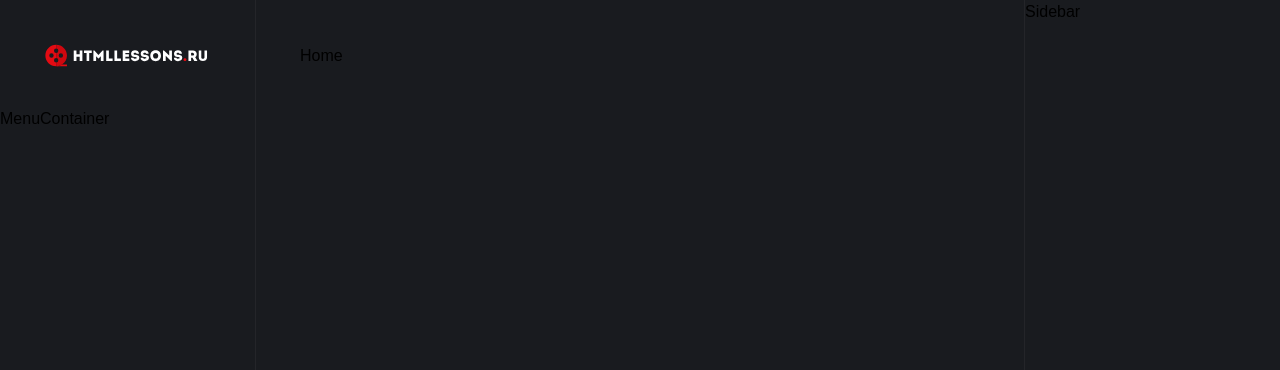
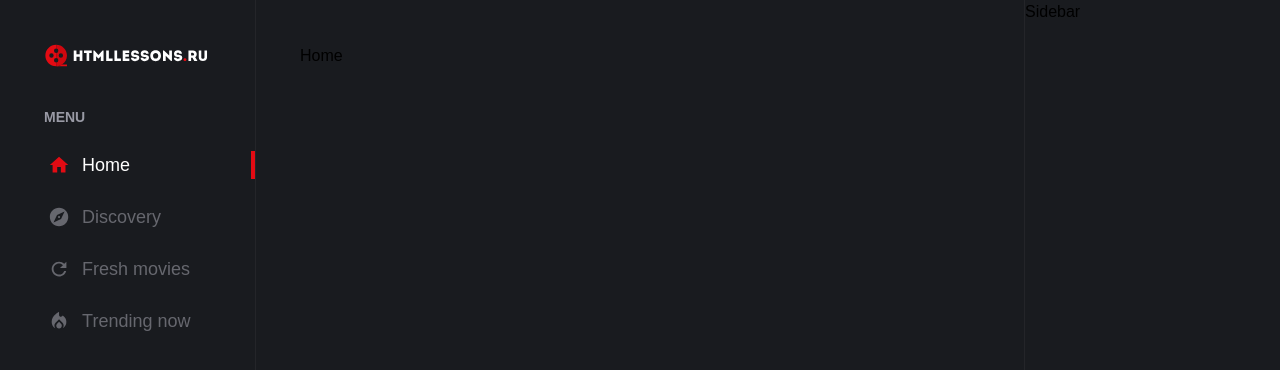
Before and after one commit to AlexKuv/online-cinema_training, a Next.js app in the folder client/: page / in a window 1280 px wide. Shown: the top 370 px of the page. Built offline with nearby package versions, Linux system fonts and the light colour scheme.

Commit message:
creating a navigation component

```diff
--- /dev/null
+++ b/client/app/components/layout/Navigation/MenuContainer/Menu.module.css
@@ -0,0 +1,42 @@
+.menu {
+  @apply mb-14 animate-fade;
+
+  .heading {
+    @apply text-gray-500 uppercase text-sm font-semibold pl-layout;
+  }
+
+  .ul {
+    > li {
+      @apply px-8 border-r-4 border-r-transparent transition-colors;
+
+      > a {
+        @apply flex items-center text-gray-600 px-4 mt-6 cursor-pointer;
+
+        > span,
+        > svg {
+          @apply transition-colors;
+        }
+
+        > span {
+          @apply ml-3 text-lg hover:text-white;
+        }
+
+        > svg {
+          @apply text-2lg;
+        }
+      }
+
+      &.active {
+        @apply border-r-primary;
+
+        > a > span {
+          @apply text-white;
+        }
+
+        > a > svg {
+          @apply fill-primary;
+        }
+      }
+    }
+  }
+}
--- /dev/null
+++ b/client/app/components/layout/Navigation/MenuContainer/Menu.tsx
@@ -0,0 +1,23 @@
+import { FC } from 'react'
+
+import { IMenu } from './menu.interface'
+import MenuItem from './MenuItem'
+import AuthItems from './auth/AuthItems'
+
+import styles from './Menu.module.css'
+
+const Menu: FC<{ menu: IMenu }> = ({ menu: { items, title } }) => {
+  return (
+    <div className={styles.menu}>
+      <div className={styles.heading}>{title}</div>
+      <ul className={styles.ul}>
+        {items.map((item) => (
+          <MenuItem item={item} key={item.link} />
+        ))}
+        {title === 'General' ? <AuthItems /> : null}
+      </ul>
+    </div>
+  )
+}
+
+export default Menu
--- a/client/app/components/layout/Navigation/MenuContainer/MenuContainer.tsx
+++ b/client/app/components/layout/Navigation/MenuContainer/MenuContainer.tsx
@@ -1,7 +1,10 @@
 import { FC } from 'react'
 
+import Menu from './Menu'
+import { firstMenu } from './menu.data'
+
 const MenuContainer: FC = () => {
-  return <div>MenuContainer</div>
+  return <Menu menu={firstMenu}></Menu>
 }
 
 export default MenuContainer
--- /dev/null
+++ b/client/app/components/layout/Navigation/MenuContainer/MenuItem.tsx
@@ -0,0 +1,28 @@
+import { FC } from 'react'
+import { useRouter } from 'next/router'
+import Link from 'next/link'
+import cn from 'classnames'
+
+import { IMenuItem } from './menu.interface'
+import MaterialIcon from '@/components/ui/MaterialIcon'
+
+import styles from './Menu.module.css'
+
+const MenuItem: FC<{ item: IMenuItem }> = ({ item }) => {
+  const { asPath } = useRouter()
+
+  return (
+    <li
+      className={cn({
+        [styles.active]: asPath === item.link,
+      })}
+    >
+      <Link href={item.link}>
+        <MaterialIcon name={item.icon} />
+        <span>{item.title}</span>
+      </Link>
+    </li>
+  )
+}
+
+export default MenuItem
--- /dev/null
+++ b/client/app/components/layout/Navigation/MenuContainer/auth/AuthItems.tsx
@@ -0,0 +1,7 @@
+import { FC } from 'react'
+
+const AuthItems: FC = () => {
+  return <div>AuthItems</div>
+}
+
+export default AuthItems
--- /dev/null
+++ b/client/app/components/layout/Navigation/MenuContainer/auth/LogoutButton.tsx
@@ -0,0 +1,7 @@
+import { FC } from 'react'
+
+const LogoutButton: FC = () => {
+  return <div>LogoutButton</div>
+}
+
+export default LogoutButton
--- /dev/null
+++ b/client/app/components/layout/Navigation/MenuContainer/menu.data.ts
@@ -0,0 +1,32 @@
+import { IMenu } from './menu.interface'
+
+export const firstMenu: IMenu = {
+  title: 'Menu',
+  items: [
+    {
+      icon: 'MdHome',
+      link: '/',
+      title: 'Home',
+    },
+    {
+      icon: 'MdExplore',
+      link: '/genres',
+      title: 'Discovery',
+    },
+    {
+      icon: 'MdRefresh',
+      link: '/fresh',
+      title: 'Fresh movies',
+    },
+    {
+      icon: 'MdLocalFireDepartment',
+      link: '/trending',
+      title: 'Trending now',
+    },
+  ],
+}
+
+export const userMenu: IMenu = {
+  title: 'General',
+  items: [],
+}
--- /dev/null
+++ b/client/app/components/ui/MaterialIcon.tsx
@@ -0,0 +1,12 @@
+import { FC } from 'react'
+import * as MaterialIcons from 'react-icons/md'
+
+import { TypeMaterialIconName } from '@/shared/types/icon.types'
+
+const MaterialIcon: FC<{ name: TypeMaterialIconName }> = ({ name }) => {
+  const IconComponent = MaterialIcons[name]
+
+  return <IconComponent /> || <MaterialIcons.MdDragIndicator />
+}
+
+export default MaterialIcon
--- /dev/null
+++ b/client/app/shared/types/icon.types.ts
@@ -0,0 +1,3 @@
+import * as MaterialIcons from 'react-icons/md'
+
+export type TypeMaterialIconName = keyof typeof MaterialIcons
--- a/client/package.json
+++ b/client/package.json
@@ -13,9 +13,11 @@
     "@types/node": "18.11.18",
     "@types/react": "18.0.27",
     "@types/react-dom": "18.0.10",
+    "classnames": "^2.3.2",
     "next": "13.1.6",
     "react": "18.2.0",
     "react-dom": "18.2.0",
+    "react-icons": "^4.7.1",
     "typescript": "4.9.5"
   },
   "devDependencies": {
```
Also changed, not shown: client/app/components/layout/Navigation/MenuContainer/menu.interface.ts (added, +12 -0 lines), 1 other file (tests, documents, lock files or other folders).
